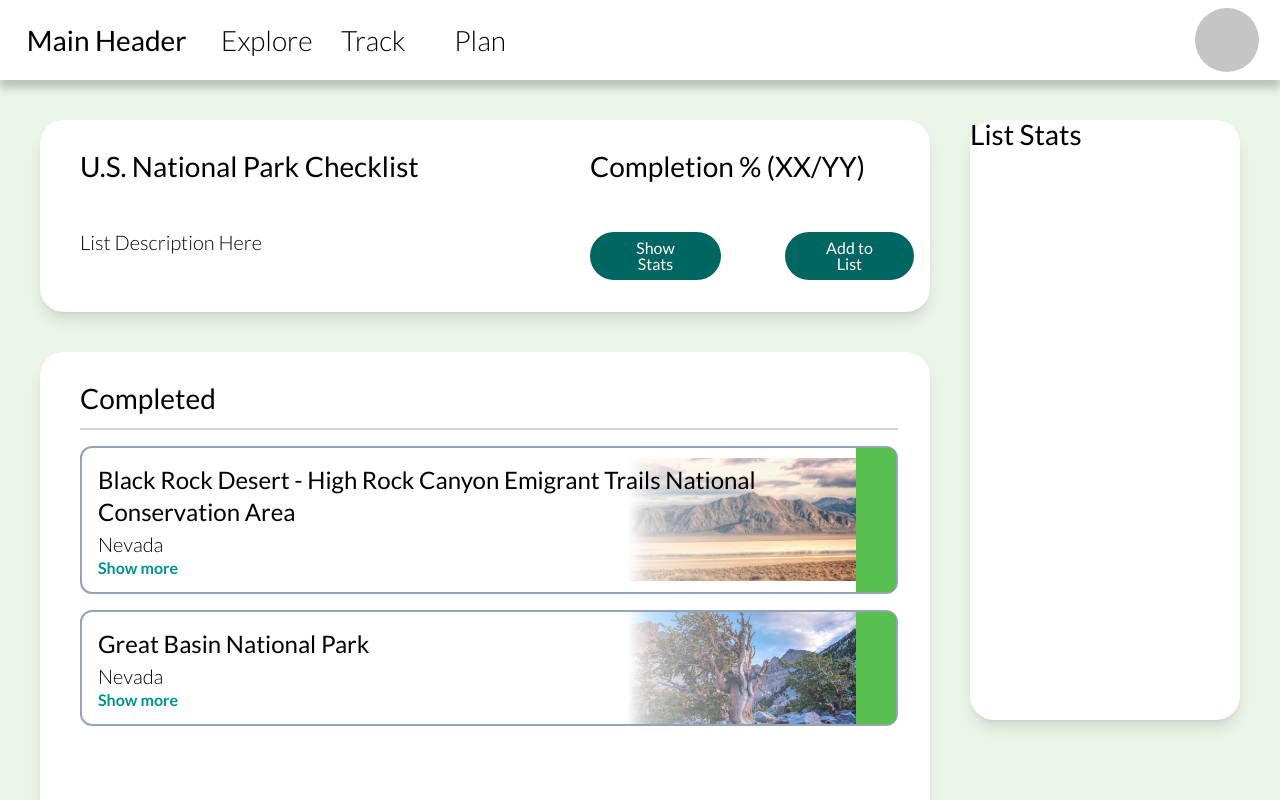
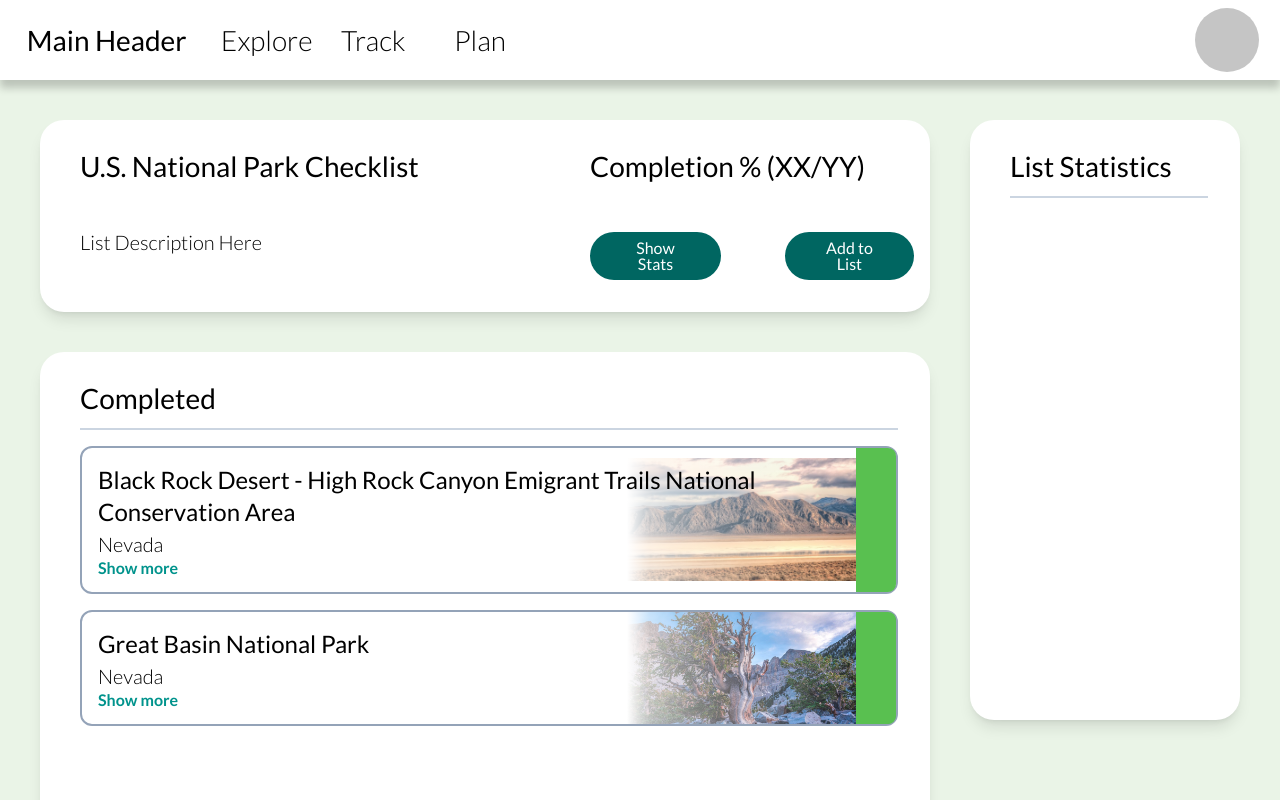
Before and after one commit to euouae682/np-checklist, a Next.js app: page /track in a window 1280 px wide. Shown: the top 800 px of the page. Built offline with nearby package versions, Linux system fonts and the light colour scheme.

Commit message:
created base for the ListStats component

```diff
--- a/src/app/(subpages)/track/ListStats.tsx
+++ b/src/app/(subpages)/track/ListStats.tsx
@@ -1,7 +1,8 @@
 const ListStats = () => {
     return (
-        <div className="h-[600px] col-span-1 bg-white shadow-lg rounded-3xl">
-            <h1 >List Stats</h1>
+        <div className="h-[600px] col-span-1 bg-white shadow-lg rounded-3xl p-8 pl-10">
+            <h2 className="pb-4">List Statistics</h2>
+            <hr className="border-slate-300 border" />
         </div>
     )
 }
--- /dev/null
+++ b/src/app/(subpages)/track/StatsItem.tsx
@@ -0,0 +1,19 @@
+import { FC } from 'react';
+
+interface StatsProps {
+    name: string;
+    totalParks: number;
+    categories: {
+        category: string;
+        parksInCategory: number;
+    }[];
+    collapsible: boolean;
+}
+
+const SectionItem: FC<StatsProps> = ( props: StatsProps ) => {
+    return (<div className="p-8 pl-10">
+        <h2 className="pb-4">{ props.name }</h2>
+    </div>);
+}
+
+export default StatsProps;
```
